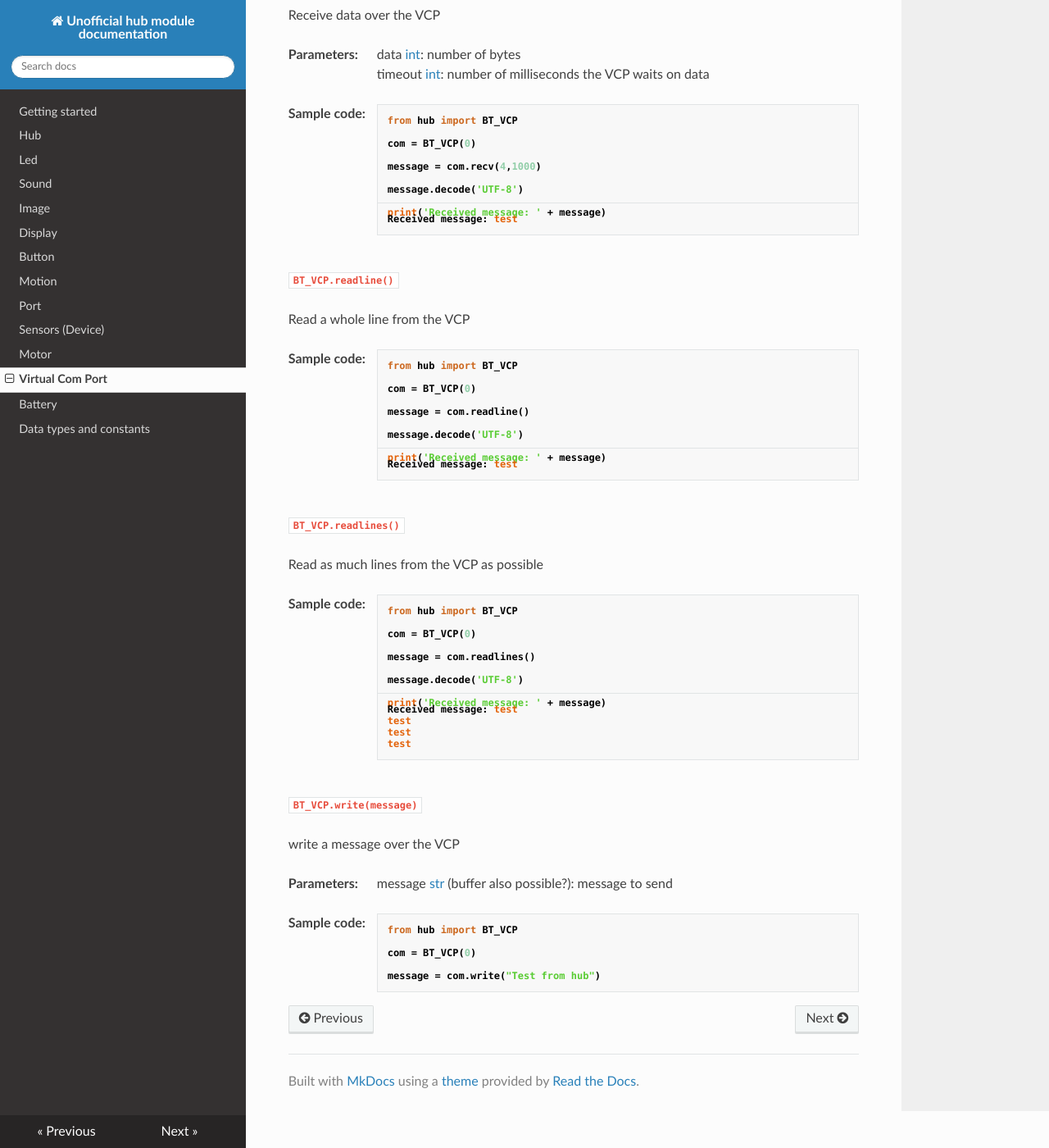
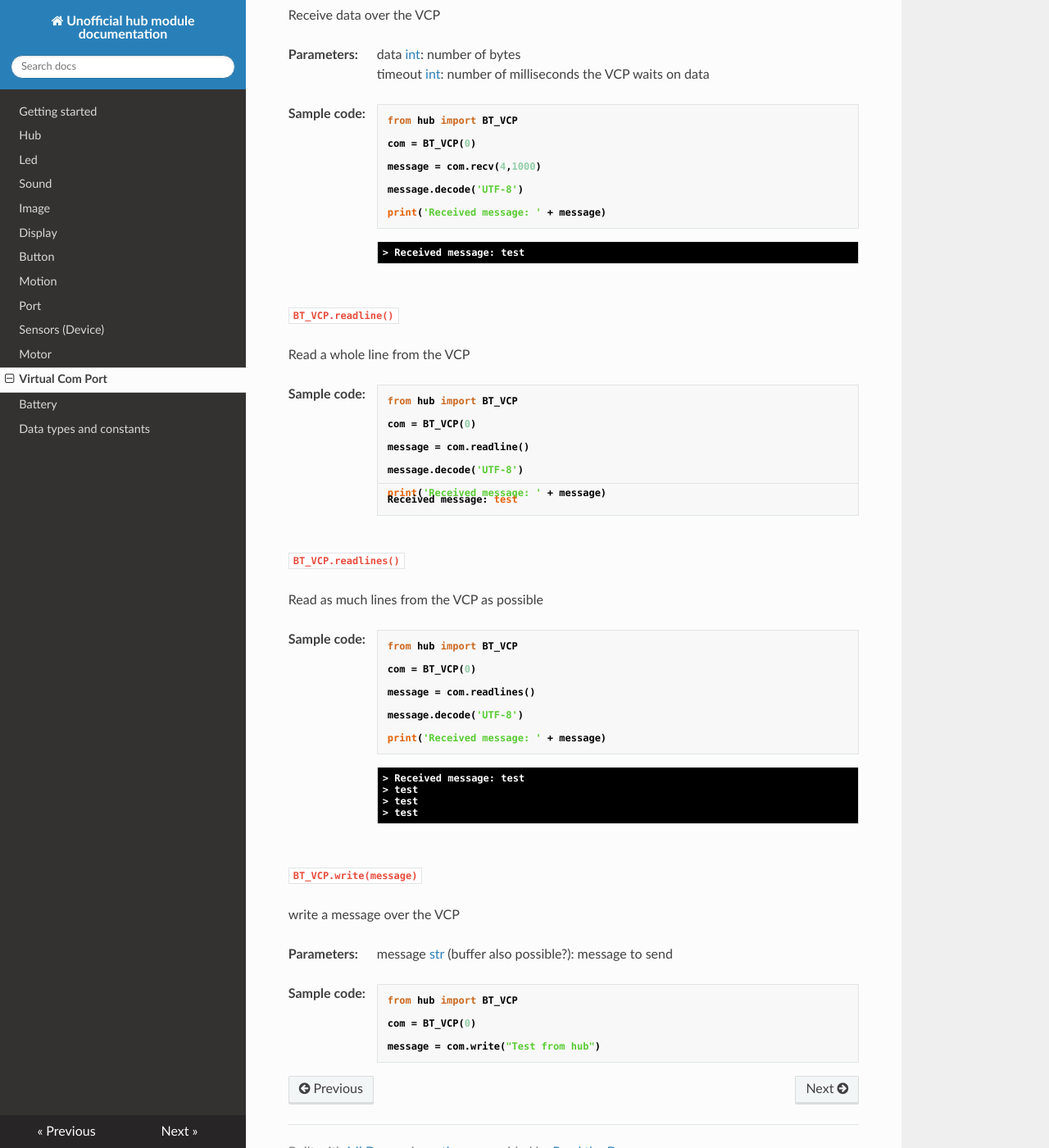
Before and after one commit to NStrijbosch/hub-module-notes, an MkDocs documentation site: the page built from docs/VCP.md, in a window 1280 px wide and 1400 px high, scrolled down 994 px. Shown: the whole window at 82% size. Built offline with MkDocs 1.6.1, drawn with Linux system fonts in a browser that asks for light colours; nearby versions of some CDN libraries.

Commit message:
Update VCP.md

````diff
--- a/docs/VCP.md
+++ b/docs/VCP.md
@@ -54,9 +54,9 @@ message.decode('UTF-8')
 print('Received message: ' + message)
 ```
 
-```
-Received message: test
-```
+<span class='shell_output'>
+\> Received message: test
+</span>
 
 ## readline()
 
@@ -102,12 +102,12 @@ message.decode('UTF-8')
 print('Received message: ' + message)
 ```
 
-```
-Received message: test
-test
-test
-test
-```
+<span class='shell_output'>
+\> Received message: test</br>
+\> test</br>
+\> test<br/>
+\> test
+</span>
 
 ## write()
 
````
